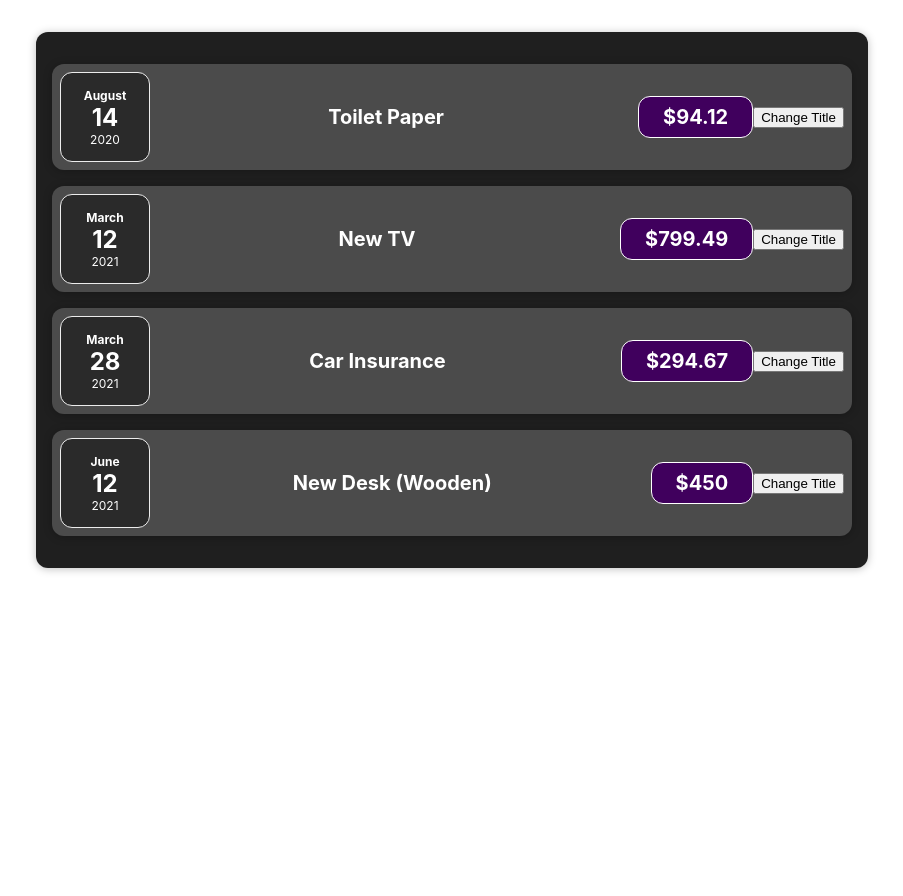
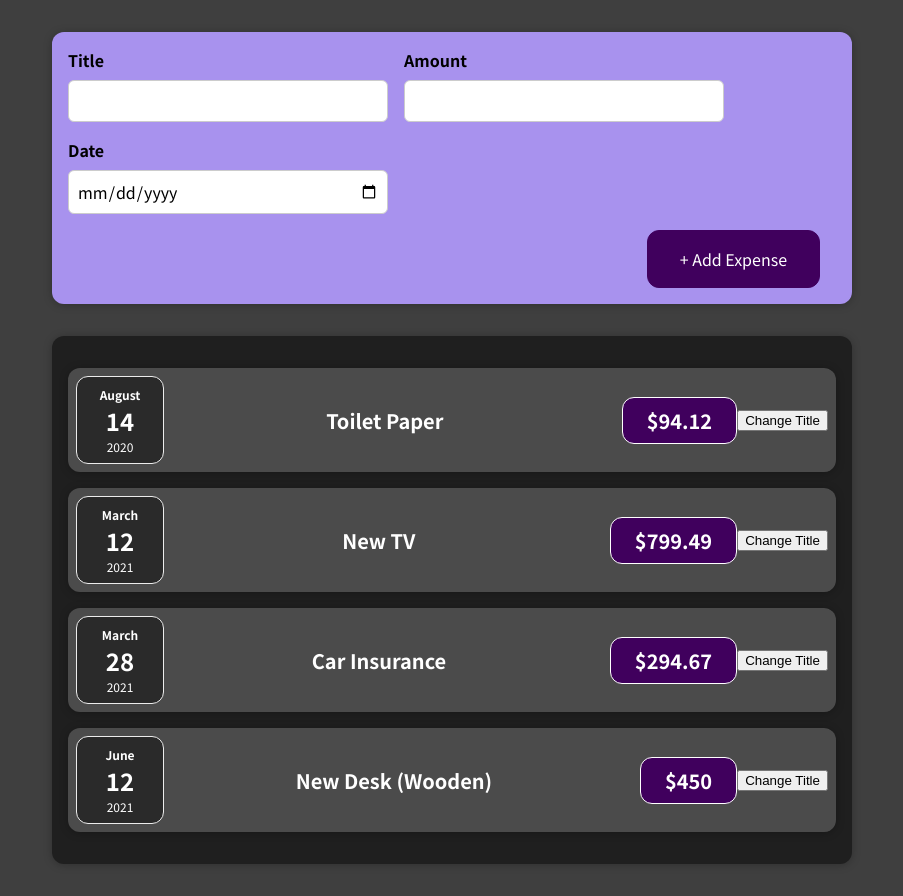
Before and after one commit to pickles135/budjet-track, a React (Create React App) app: page / in a window 1280 px wide. Shown: the whole page, without its empty margins (188-1091 px from the left). Before the commit the page ends 800 px from the top, so only its background shows below. Built offline with nearby package versions, Linux system fonts and the light colour scheme.

Commit message:
creates input forms new expenses w/ styling

```diff
--- a/src/App.js
+++ b/src/App.js
@@ -1,4 +1,5 @@
 import Expenses from './components/Expenses/Expenses';
+import NewExpense from './components/Expenses/NewExpense/NewExpense';
 
 import "./App.css";
 
@@ -27,6 +28,7 @@
 
   return (
     <div className="App">
+      <NewExpense />
       <Expenses items={expenses}/>
     </div>
   );
--- /dev/null
+++ b/src/components/Expenses/NewExpense/ExpenseForm.css
@@ -0,0 +1,27 @@
+
+.new-expense__controls {
+  display: flex;
+  flex-wrap: wrap;
+  gap: 1rem;
+  margin-bottom: 1rem;
+  text-align: left;
+}
+
+.new-expense__control label {
+  font-weight: bold;
+  margin-bottom: 0.5rem;
+  display: block;
+}
+
+.new-expense__control input {
+  font: inherit;
+  padding: 0.5rem;
+  border-radius: 6px;
+  border: 1px solid #ccc;
+  width: 20rem;
+  max-width: 100%;
+}
+
+.new-expense__actions {
+  text-align: right;
+}
--- /dev/null
+++ b/src/components/Expenses/NewExpense/ExpenseForm.js
@@ -0,0 +1,29 @@
+import React from 'react'
+
+import './ExpenseForm.css'
+
+function ExpenseForm() {
+    return (
+        <form>
+            <div className="new-expense__controls">
+                <div className="new-expense__control">
+                    <label>Title</label>
+                    <input type="text" />
+                </div>
+                <div className="new-expense__control">
+                    <label>Amount</label>
+                    <input type="number" min="0.01" step="0.01" />
+                </div>
+                <div className="new-expense__control">
+                    <label>Date</label>
+                    <input type="date" min="2019-01-01" step="2022-12-31" />
+                </div>
+            </div>
+                <div className="new-expense__actions">
+                    <button type="submit">+ Add Expense</button>
+                </div>
+        </form>
+    )
+}
+
+export default ExpenseForm
--- /dev/null
+++ b/src/components/Expenses/NewExpense/NewExpense.css
@@ -0,0 +1,38 @@
+.new-expense {
+  background-color: #a892ee;
+  padding: 1rem;
+  margin: 2rem auto;
+  width: 50rem;
+  max-width: 95%;
+  border-radius: 12px;
+  text-align: center;
+  box-shadow: 0 1px 8px rgba(0, 0, 0, 0.25);
+}
+
+.new-expense button {
+  font: inherit;
+  cursor: pointer;
+  padding: 1rem 2rem;
+  border: 1px solid #40005d;
+  background-color: #40005d;
+  color: white;
+  border-radius: 12px;
+  margin-right: 1rem;
+}
+
+.new-expense button:hover,
+.new-expense button:active {
+  background-color: #510674;
+  border-color: #510674;
+}
+
+.new-expense button.alternative {
+  color: #220131;
+  border-color: transparent;
+  background-color: transparent;
+}
+
+.new-expense button.alternative:hover,
+.new-expense button.alternative:active {
+  background-color: #ddb3f8;
+}
--- /dev/null
+++ b/src/components/Expenses/NewExpense/NewExpense.js
@@ -0,0 +1,14 @@
+import React from 'react';
+
+import ExpenseForm from './ExpenseForm';
+import './NewExpense.css';
+
+const NewExpense = () => {
+    return (
+        <div className="new-expense">
+            <ExpenseForm />
+        </div>
+    )
+}
+
+export default NewExpense
--- a/src/index.css
+++ b/src/index.css
@@ -1,13 +1,14 @@
+@import url('https://fonts.googleapis.com/css2?family=Noto+Sans+JP:wght@400;700&display=swap');
+
+* {
+  box-sizing: border-box;
+}
+
+html {
+  font-family: 'Noto Sans JP', sans-serif;
+}
+
 body {
   margin: 0;
-  font-family: -apple-system, BlinkMacSystemFont, 'Segoe UI', 'Roboto', 'Oxygen',
-    'Ubuntu', 'Cantarell', 'Fira Sans', 'Droid Sans', 'Helvetica Neue',
-    sans-serif;
-  -webkit-font-smoothing: antialiased;
-  -moz-osx-font-smoothing: grayscale;
+  background-color: #3f3f3f;
 }
-
-code {
-  font-family: source-code-pro, Menlo, Monaco, Consolas, 'Courier New',
-    monospace;
-}
```
